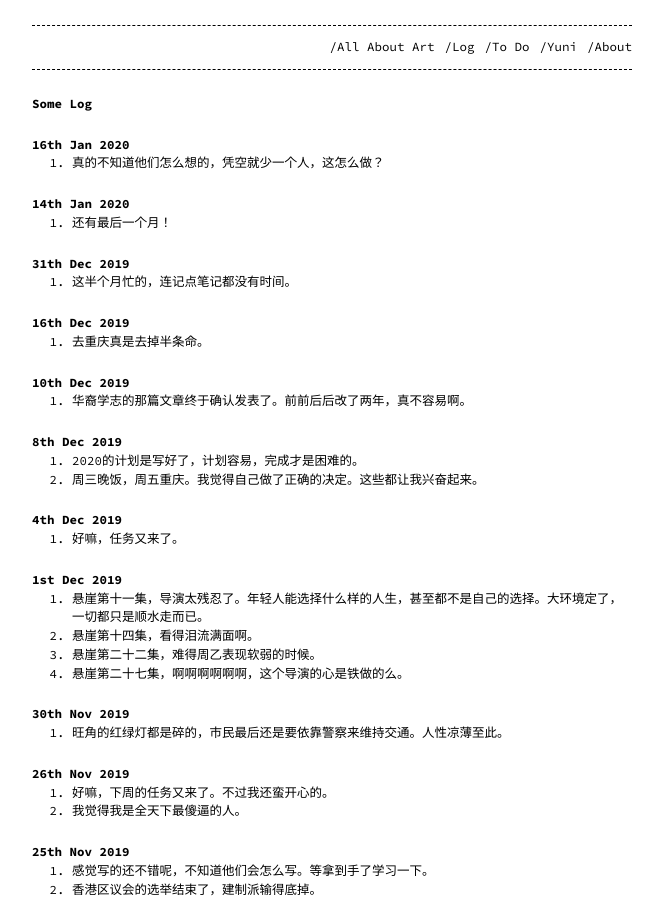
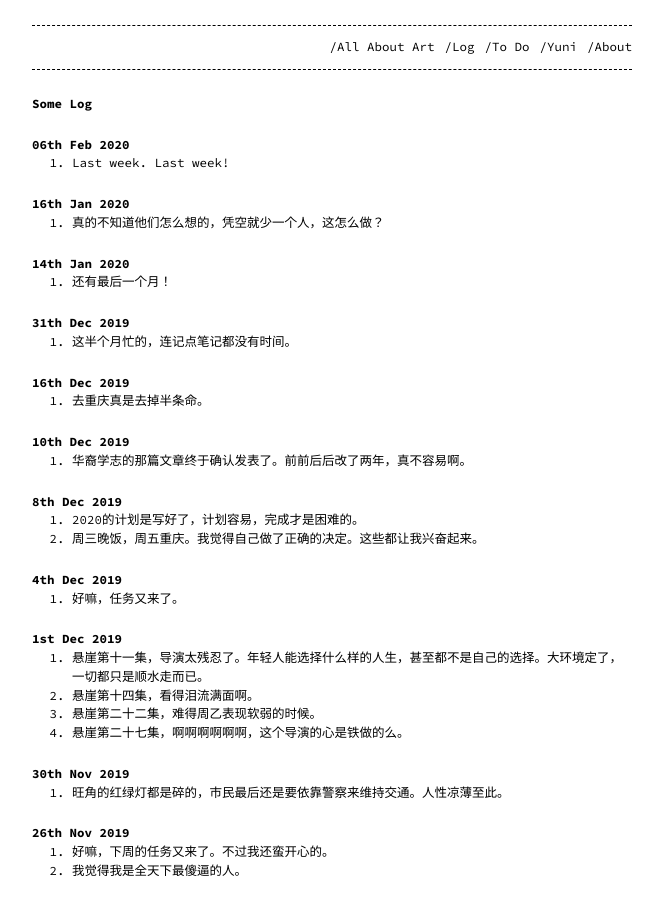
Before and after one commit to 912828qj2/912828qj2.github.io, a Jekyll site: the page built from log.md, in a window 1280 px wide and 900 px high. Shown: the whole window, without its empty margins (308-971 px from the left). Built offline with Jekyll 4.4.1, drawn with Linux system fonts in a browser that asks for light colours.

Commit message:
Update log.md

```diff
--- a/log.md
+++ b/log.md
@@ -5,6 +5,10 @@ permalink: /log/
 ---
 
 ## Some Log
+
+### 06th Feb 2020
+
+1. Last week. Last week!
 
 ### 16th Jan 2020
 
```
